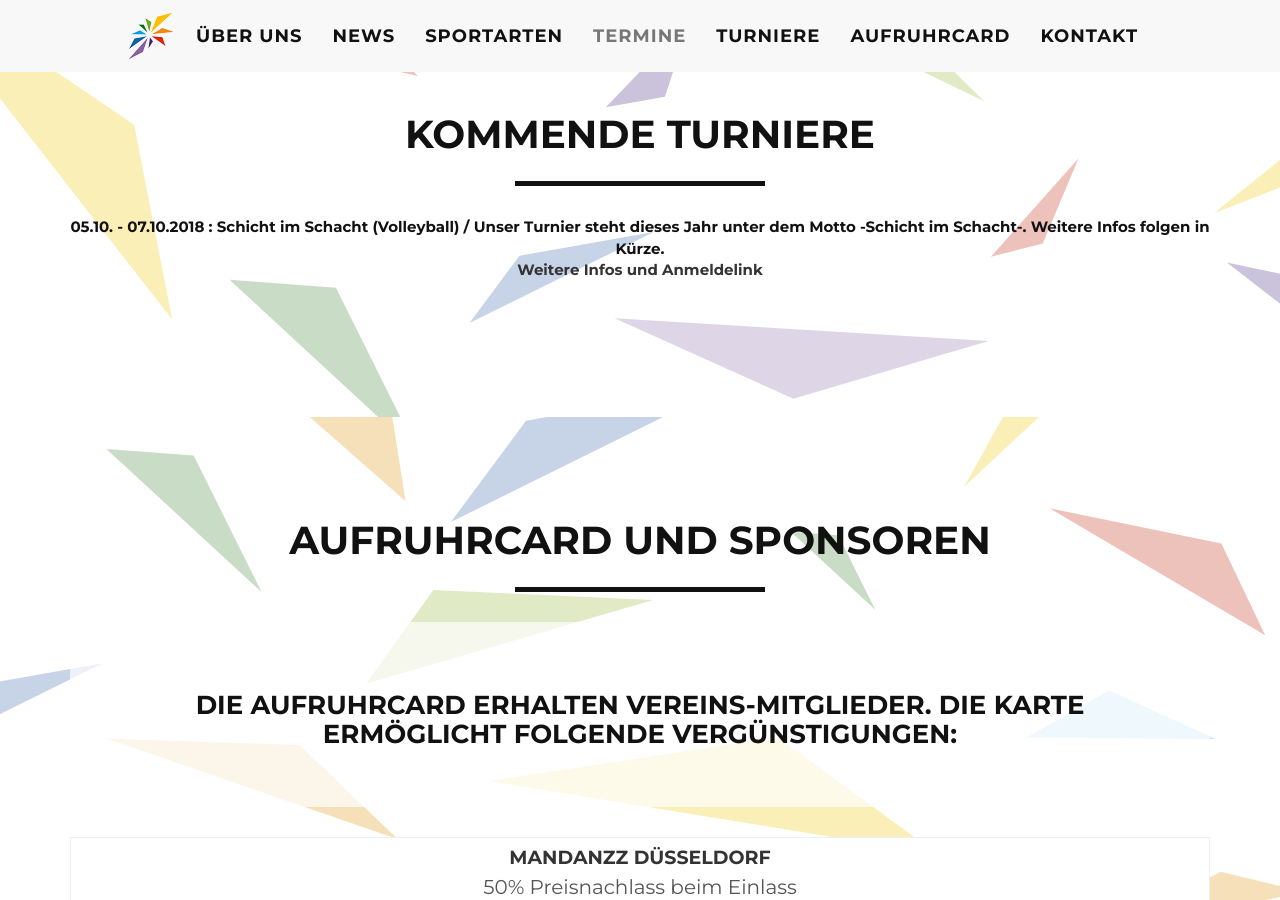
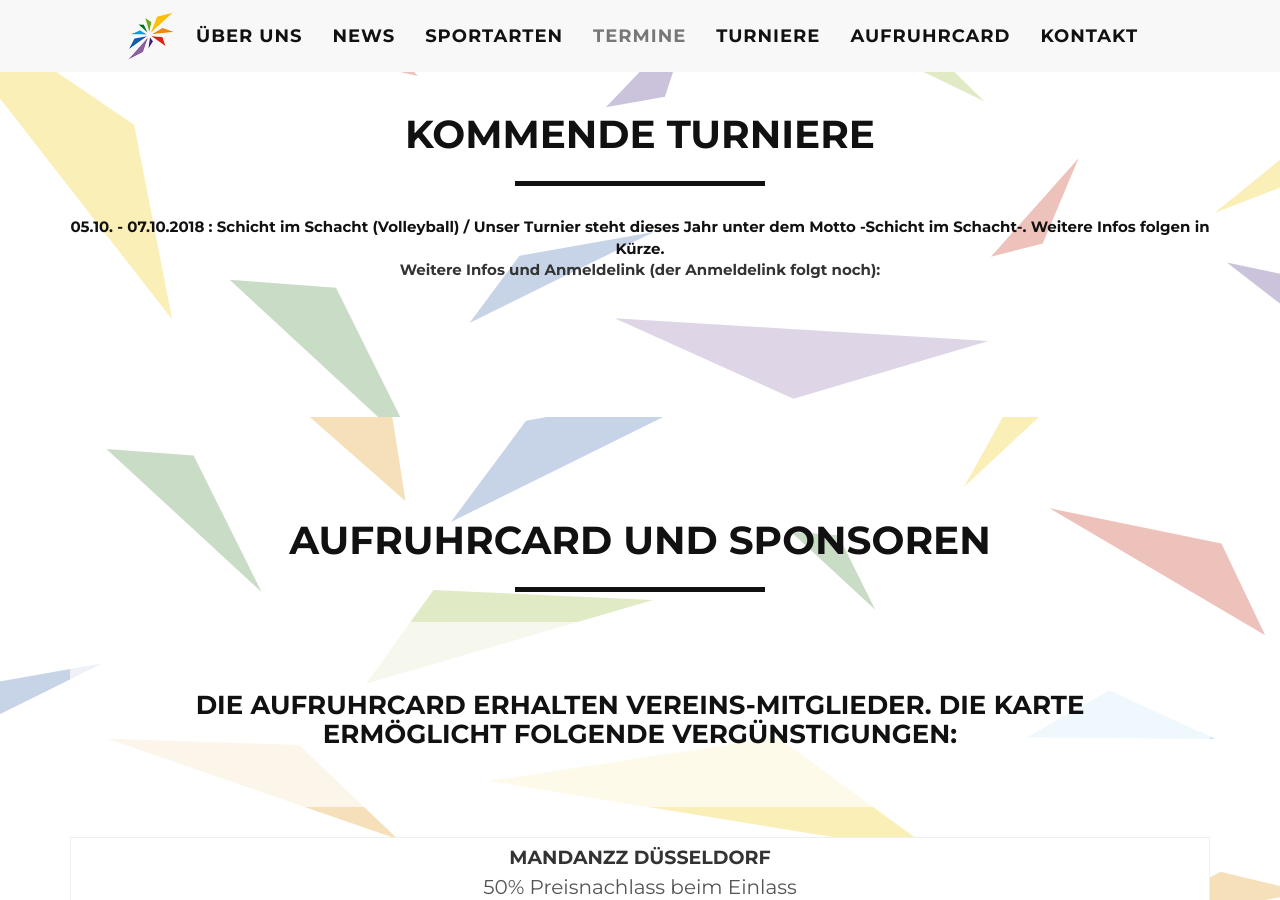
Before and after one commit to scarweb/scarweb.github.io, a Jekyll site: the page built from index.html, in a window 1280 px wide and 900 px high, scrolled down 4083 px. Built offline with Jekyll 4.4.1, drawn with Linux system fonts in a browser that asks for light colours.

Commit message:
Update tourniere.html

```diff
--- a/_includes/tourniere.html
+++ b/_includes/tourniere.html
@@ -12,7 +12,7 @@
                 {% for turnier in site.data.tourniere %}
                     <strong>{{turnier.datum}} : {{turnier.name}} /  {{turnier.text}}</strong> <br>
                 {% endfor %}
-                <a href="/schicht_im_schacht.htm"><b>Weitere Infos und Anmeldelink</b></a>
+                <a href="/schicht_im_schacht.htm"><b>Weitere Infos und Anmeldelink (der Anmeldelink folgt noch):</b></a>
                 <p>&nbsp;</p>
 
 
```
